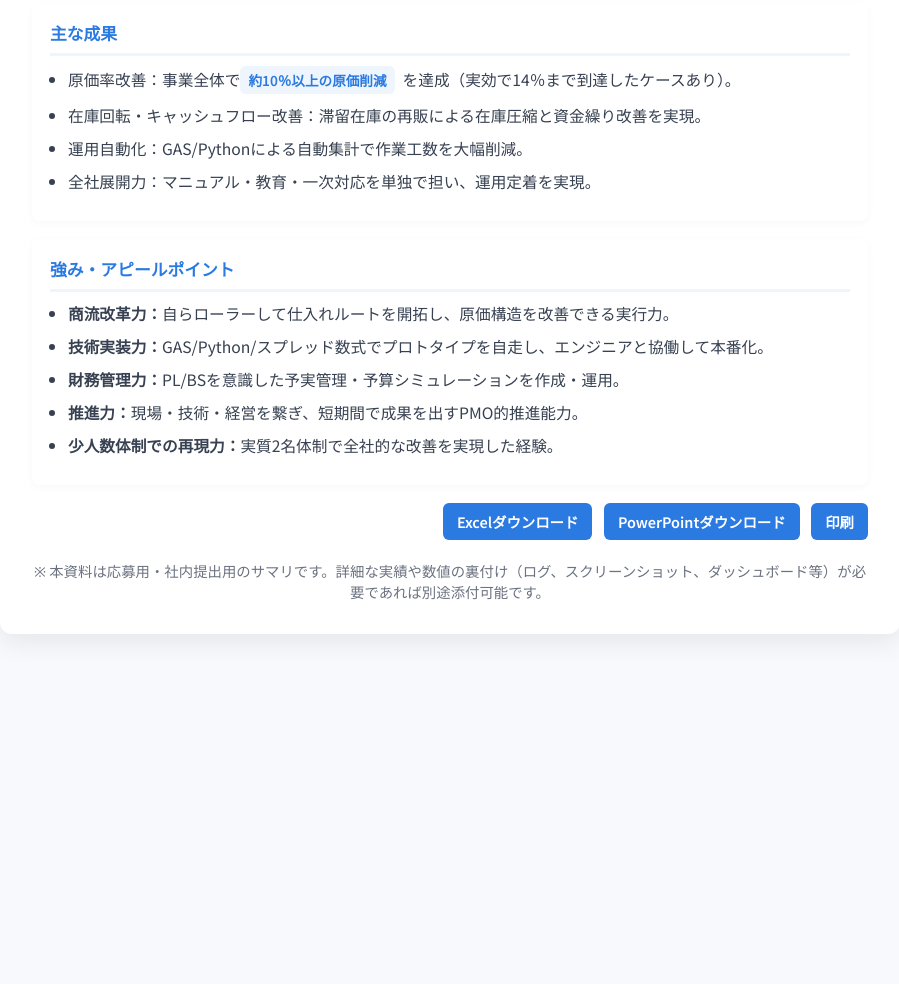
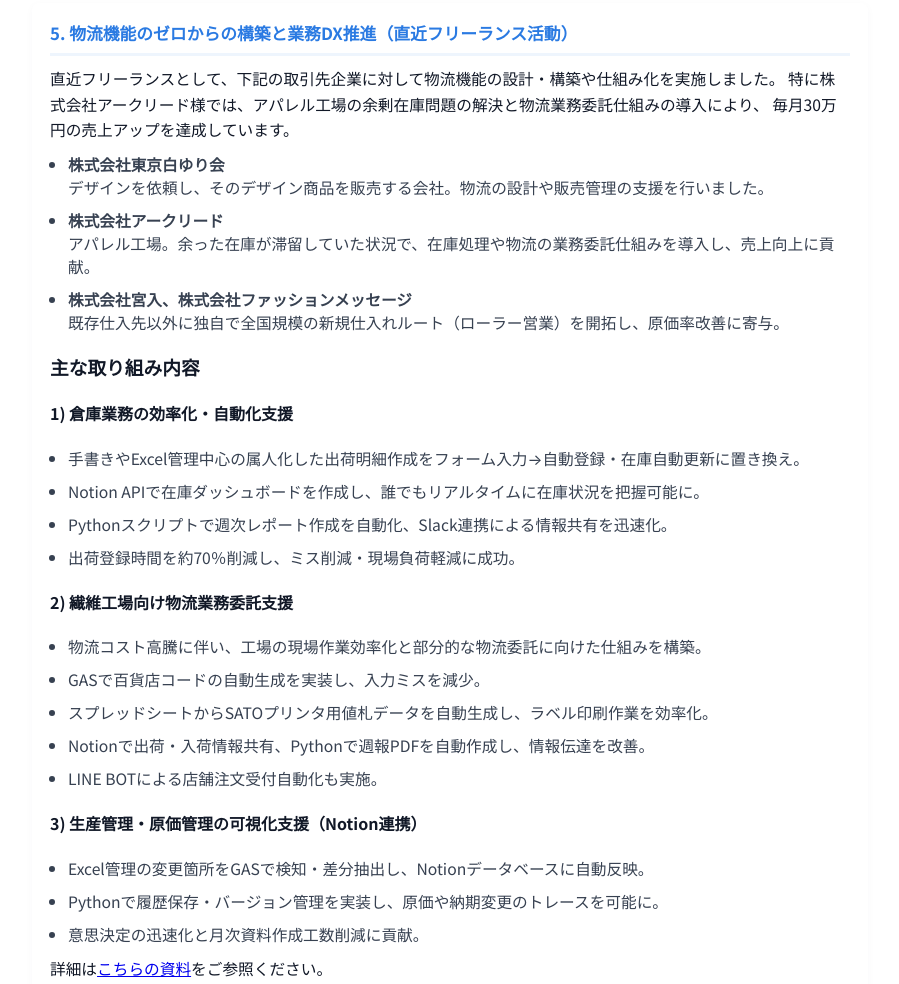
Before and after one commit to chabo452/resume, a plain HTML site: page index.html in a window 1280 px wide. Shown: the part 1542-2526 px from the top of the page, without its empty margins (190-1089 px from the left). Before the commit the page ends 2204 px from the top, so only its background shows below. Drawn offline with Linux system fonts and the light colour scheme.

Commit message:
職務経歴書に直近フリーランス物流案件のマージを追加

```diff
--- a/index.html
+++ b/index.html
@@ -198,6 +198,50 @@
         </ul>
       </section>
 
+      <section id="logistics-zero-to-one">
+        <h2>5. 物流機能のゼロからの構築と業務DX推進（直近フリーランス活動）</h2>
+        <p>
+          直近フリーランスとして、下記の取引先企業に対して物流機能の設計・構築や仕組み化を実施しました。
+          特に株式会社アークリード様では、アパレル工場の余剰在庫問題の解決と物流業務委託仕組みの導入により、
+          毎月30万円の売上アップを達成しています。
+        </p>
+
+        <ul>
+          <li><strong>株式会社東京白ゆり会</strong><br>デザインを依頼し、そのデザイン商品を販売する会社。物流の設計や販売管理の支援を行いました。</li>
+          <li><strong>株式会社アークリード</strong><br>アパレル工場。余った在庫が滞留していた状況で、在庫処理や物流の業務委託仕組みを導入し、売上向上に貢献。</li>
+          <li><strong>株式会社宮入、株式会社ファッションメッセージ</strong><br>既存仕入先以外に独自で全国規模の新規仕入れルート（ローラー営業）を開拓し、原価率改善に寄与。</li>
+        </ul>
+
+        <h3>主な取り組み内容</h3>
+        <h4>1) 倉庫業務の効率化・自動化支援</h4>
+        <ul>
+          <li>手書きやExcel管理中心の属人化した出荷明細作成をフォーム入力→自動登録・在庫自動更新に置き換え。</li>
+          <li>Notion APIで在庫ダッシュボードを作成し、誰でもリアルタイムに在庫状況を把握可能に。</li>
+          <li>Pythonスクリプトで週次レポート作成を自動化、Slack連携による情報共有を迅速化。</li>
+          <li>出荷登録時間を約70％削減し、ミス削減・現場負荷軽減に成功。</li>
+        </ul>
+
+        <h4>2) 繊維工場向け物流業務委託支援</h4>
+        <ul>
+          <li>物流コスト高騰に伴い、工場の現場作業効率化と部分的な物流委託に向けた仕組みを構築。</li>
+          <li>GASで百貨店コードの自動生成を実装し、入力ミスを減少。</li>
+          <li>スプレッドシートからSATOプリンタ用値札データを自動生成し、ラベル印刷作業を効率化。</li>
+          <li>Notionで出荷・入荷情報共有、Pythonで週報PDFを自動作成し、情報伝達を改善。</li>
+          <li>LINE BOTによる店舗注文受付自動化も実施。</li>
+        </ul>
+
+        <h4>3) 生産管理・原価管理の可視化支援（Notion連携）</h4>
+        <ul>
+          <li>Excel管理の変更箇所をGASで検知・差分抽出し、Notionデータベースに自動反映。</li>
+          <li>Pythonで履歴保存・バージョン管理を実装し、原価や納期変更のトレースを可能に。</li>
+          <li>意思決定の迅速化と月次資料作成工数削減に貢献。</li>
+        </ul>
+
+        <p>
+          詳細は<a href="https://chabo452.github.io/logi-dx-skill-transfer/" target="_blank" rel="noopener noreferrer">こちらの資料</a>をご参照ください。
+        </p>
+      </section>
+
       <section id="results">
         <h2>主な成果</h2>
         <ul>
```
